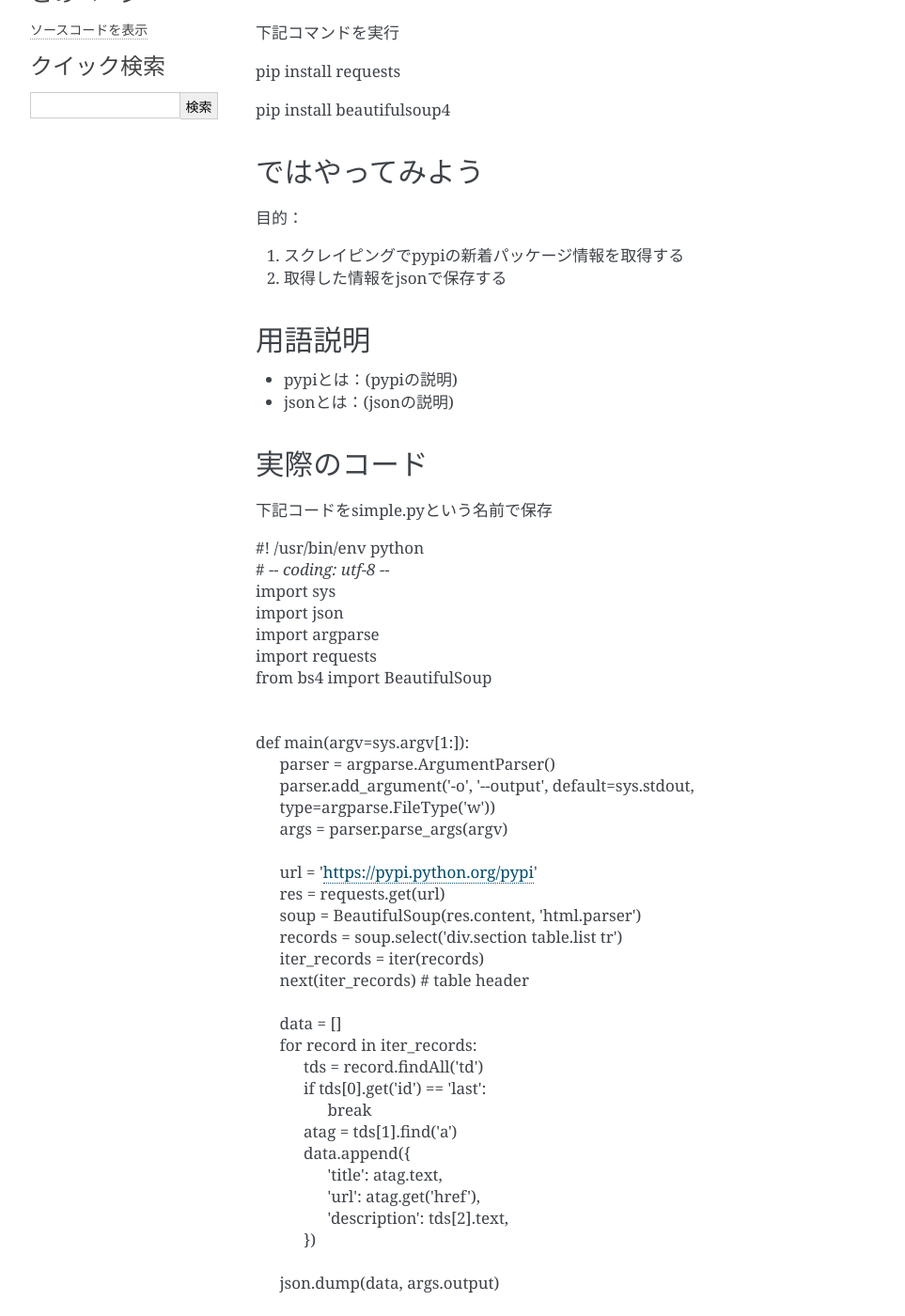
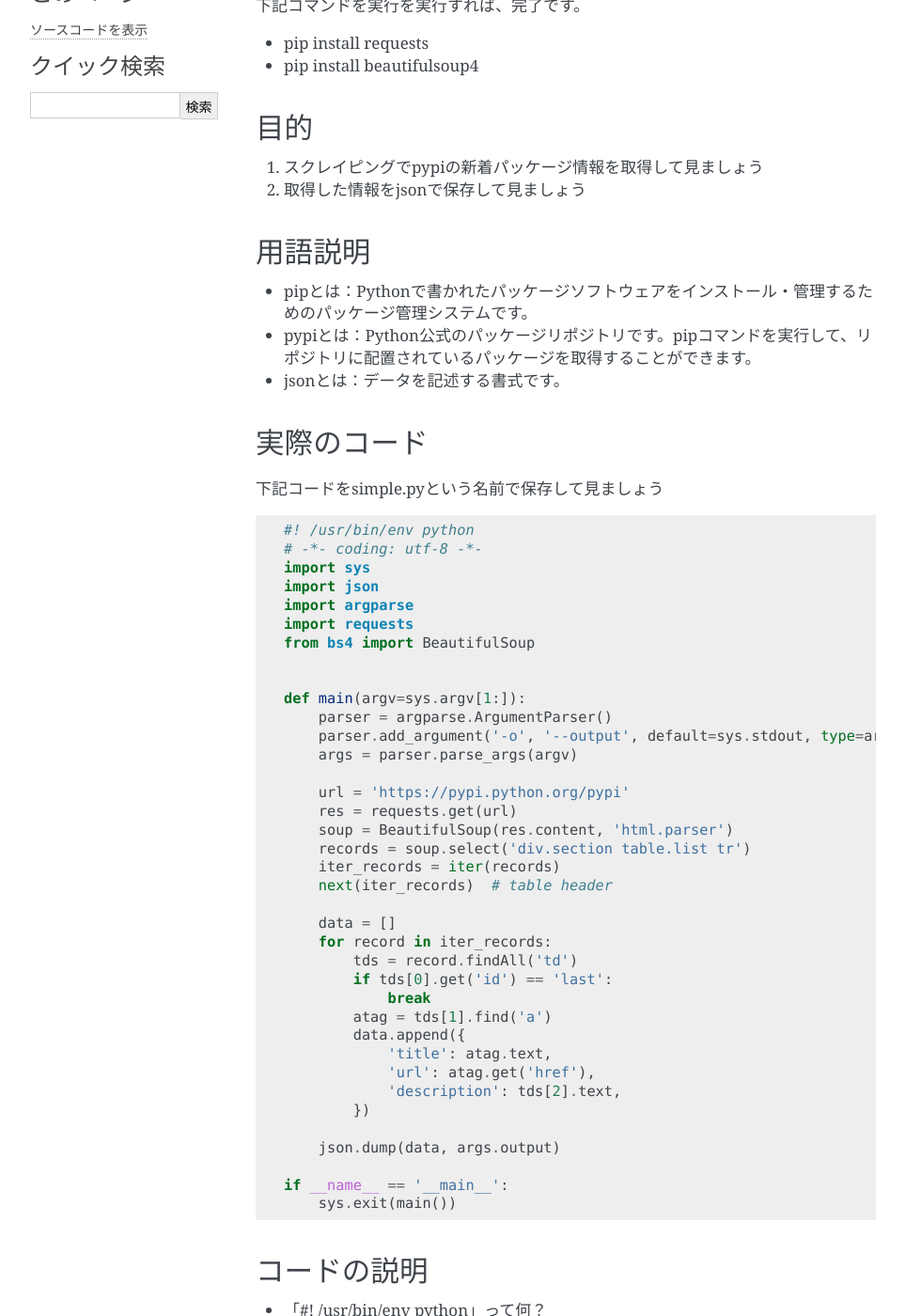
Before and after one commit to pyconjp/pycamp.pycon.jp, a Sphinx documentation site: the page built from source/5_scraping.rst, in a window 1280 px wide and 1400 px high, scrolled down 360 px. Shown: the whole window at 94% size, without its empty margins (148-1111 px from the left). Built offline with Sphinx 7.4.7, drawn with Linux system fonts in a browser that asks for light colours; some of the changed text lies outside the part shown.

Commit message:
#6 いったん清書してみた

```diff
--- a/source/5_scraping.rst
+++ b/source/5_scraping.rst
@@ -2,99 +2,110 @@
 スクレイピング
 ==================================
 
-
-.. _guide-module:
+:節サブタイトル: 自動でデータを収集する方法
 
 そもそもスクレイピングとは
 =====================
-ウェブサイトから情報を抽出するコンピュータソフトウェア技術のこと。
-WWWから自動的に情報を収集する処理。
-
-wiki(https://ja.wikipedia.org/wiki/%E3%82%A6%E3%82%A7%E3%83%96%E3%82%B9%E3%82%AF%E3%83%AC%E3%82%A4%E3%83%94%E3%83%B3%E3%82%B0)より抜粋
+ウェブサイトから情報を抽出する、コンピュータソフトウェア技術のことをいいます。
+Pythonを使って実行することができますので、これを機に習得してみましょう。
 
 
 環境構築
 =====================
+下記コマンドを実行を実行すれば、完了です。
 
-下記コマンドを実行
-
-pip install requests
-
-pip install beautifulsoup4
+* pip install requests
+* pip install beautifulsoup4
 
 
-
-ではやってみよう
+目的
 =====================
-目的：
-
-#. スクレイピングでpypiの新着パッケージ情報を取得する
-#. 取得した情報をjsonで保存する
+#. スクレイピングでpypiの新着パッケージ情報を取得して見ましょう
+#. 取得した情報をjsonで保存して見ましょう
 
 
 用語説明
 =====================
-* pypiとは：(pypiの説明)
-* jsonとは：(jsonの説明)
+* pipとは：Pythonで書かれたパッケージソフトウェアをインストール・管理するためのパッケージ管理システムです。
+* pypiとは：Python公式のパッケージリポジトリです。pipコマンドを実行して、リポジトリに配置されているパッケージを取得することができます。
+* jsonとは：データを記述する書式です。
 
 
 実際のコード
 =====================
 
-下記コードをsimple.pyという名前で保存
+下記コードをsimple.pyという名前で保存して見ましょう
 
-| #! /usr/bin/env python
-| # -*- coding: utf-8 -*-
-| import sys
-| import json
-| import argparse
-| import requests
-| from bs4 import BeautifulSoup
-|
-|
-| def main(argv=sys.argv[1:]):
-|     parser = argparse.ArgumentParser()
-|     parser.add_argument('-o', '--output', default=sys.stdout, type=argparse.FileType('w'))
-|     args = parser.parse_args(argv)
-|
-|     url = 'https://pypi.python.org/pypi'
-|     res = requests.get(url)
-|     soup = BeautifulSoup(res.content, 'html.parser')
-|     records = soup.select('div.section table.list tr')
-|     iter_records = iter(records)
-|     next(iter_records)  # table header
-|
-|     data = []
-|     for record in iter_records:
-|         tds = record.findAll('td')
-|         if tds[0].get('id') == 'last':
-|             break
-|         atag = tds[1].find('a')
-|         data.append({
-|             'title': atag.text,
-|             'url': atag.get('href'),
-|             'description': tds[2].text,
-|         })
-|
-|     json.dump(data, args.output)
-|
-| if __name__ == '__main__':
-|     sys.exit(main())
+.. code-block:: python
+
+    #! /usr/bin/env python
+    # -*- coding: utf-8 -*-
+    import sys
+    import json
+    import argparse
+    import requests
+    from bs4 import BeautifulSoup
+
+
+    def main(argv=sys.argv[1:]):
+        parser = argparse.ArgumentParser()
+        parser.add_argument('-o', '--output', default=sys.stdout, type=argparse.FileType('w'))
+        args = parser.parse_args(argv)
+
+        url = 'https://pypi.python.org/pypi'
+        res = requests.get(url)
+        soup = BeautifulSoup(res.content, 'html.parser')
+        records = soup.select('div.section table.list tr')
+        iter_records = iter(records)
+        next(iter_records)  # table header
+
+        data = []
+        for record in iter_records:
+            tds = record.findAll('td')
+            if tds[0].get('id') == 'last':
+                break
+            atag = tds[1].find('a')
+            data.append({
+                'title': atag.text,
+                'url': atag.get('href'),
+                'description': tds[2].text,
+            })
+
+        json.dump(data, args.output)
+
+    if __name__ == '__main__':
+        sys.exit(main())
 
 
 コードの説明
 =====================
 * 「#! /usr/bin/env python」って何？
+　　Pythonを簡単に実行するためのおまじないのようなものです。詳しくはShebang(シェバン)といいます。
+
 * 「# -*- coding: utf-8 -*-」って何？
+　　このソースががUTF-8で書かれていることを示します。エディター(Emacs)等で開く際に参照されます。
+
 * 「sys.exit」って何？
+　　明示的にプログラムを終了させるコードになります。
+
 * 「[1:]」って何？
+　　配列から値を取得する際の記述方法のうちのひとつです。この場合だと、配列の2番目以降の情報をすべて取得することができます。
+
 * 「BeautifulSoup」って何？
+　　HTMLを解析するライブラリになります。
+- 参考 https://www.crummy.com/software/BeautifulSoup/bs4/doc/
+
 * 「json.dump」って何？
+    指定されたオブジェクトをJSON文字列に変換することができます。
+    この場合、オブジェクト(data)を指定したファイル(--outputオプションの後に指定したファイル)に保存します。
 
 
 実行してみよう
 ==========
-python simple.py --output output.json
+simple.py --output output.json
+
+実行したら、output.jsonが作成されていますので、中身を参照してみてください。
+pypiの情報がまとめて保存されていることがわかります。
 
 
 まとめ
@@ -106,6 +117,10 @@ python simple.py --output output.json
 
 参考
 ==========
+- wikipedia(スクレイピング) https://ja.wikipedia.org/wiki/%E3%82%A6%E3%82%A7%E3%83%96%E3%82%B9%E3%82%AF%E3%83%AC%E3%82%A4%E3%83%94%E3%83%B3%E3%82%B0
+
+- wikipedia(pip) https://ja.wikipedia.org/wiki/Pip
+
 - requests http://requests-docs-ja.readthedocs.io/en/latest/
 
 - pypi情報取得サンプル https://github.com/TakesxiSximada/happy-scraping/tree/master/pypi.python.org
```
